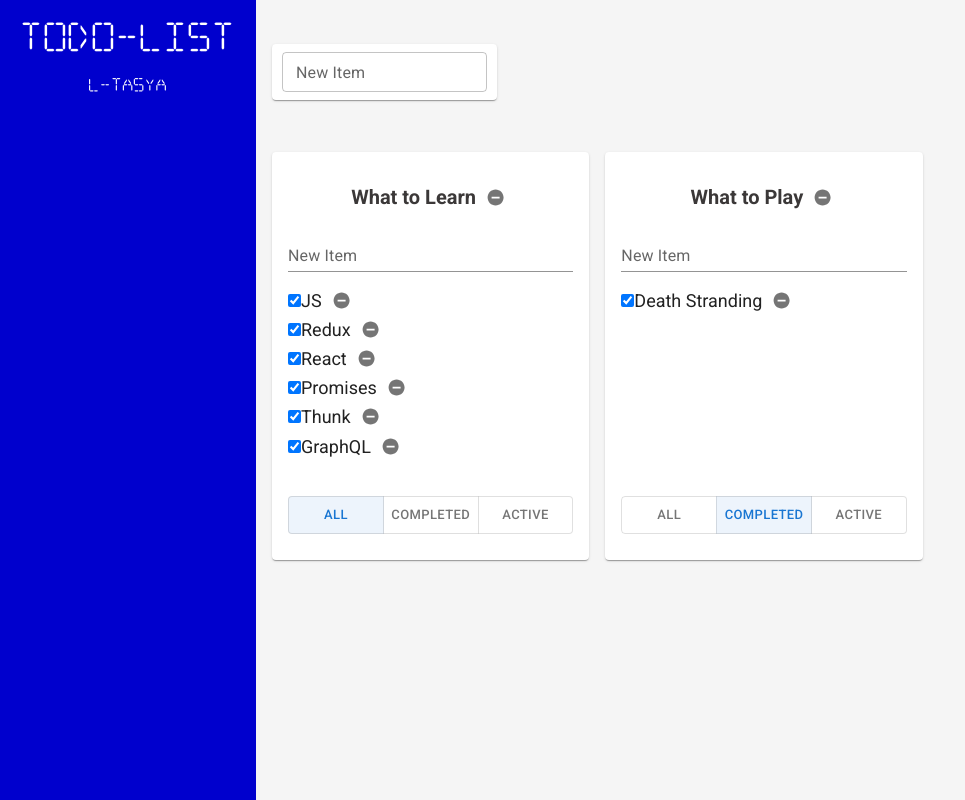
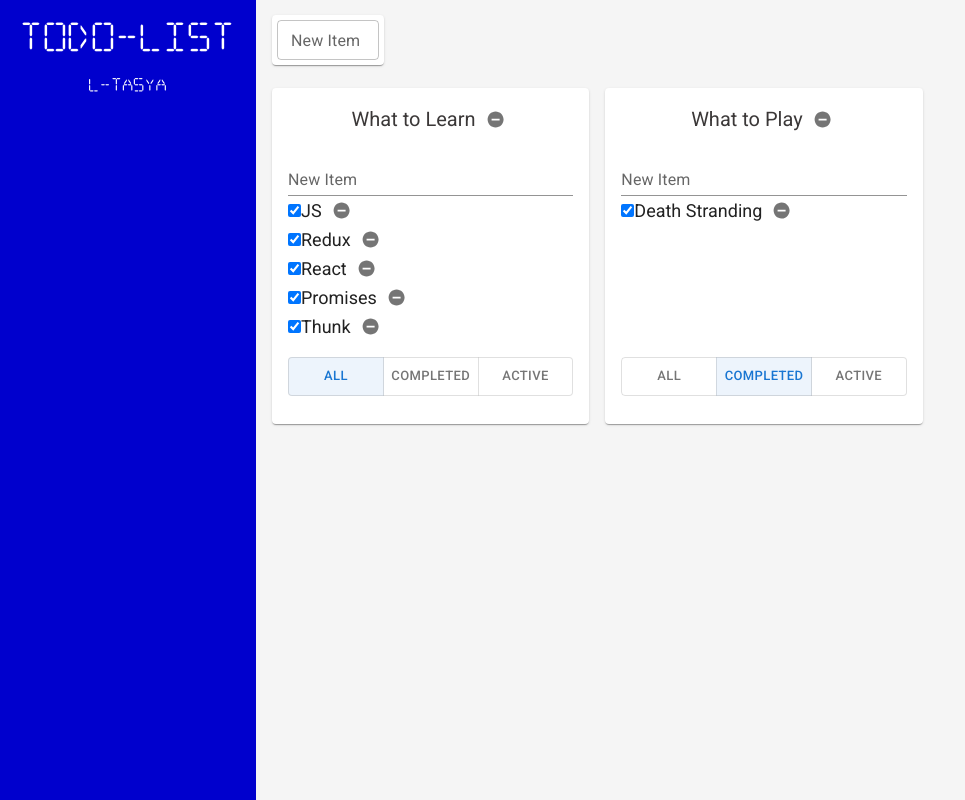
Before and after one commit to l-tasya/todolist, a React (Create React App) app: page / in a window 1280 px wide. Shown: the top 800 px of the page, without its empty margins (0-965 px from the left). Built offline with nearby package versions, Linux system fonts and the light colour scheme; a web font is replaced by a local one.

Commit message:
fixed changing todolist title

```diff
--- a/src/App.tsx
+++ b/src/App.tsx
@@ -26,7 +26,7 @@ const TodoContainer = styled.div`
       margin: 0 16px 16px 8px;
       display: grid;
       grid-template-columns: 1fr 1fr 1fr;
-      grid-template-rows: 1fr 1fr;
+      grid-template-rows: 50% 50%;
 
 `
 export const App = React.memo(() => {
--- a/src/common/components/EditableSpan/EditableSpan.tsx
+++ b/src/common/components/EditableSpan/EditableSpan.tsx
@@ -26,9 +26,9 @@ export const EditableSpan: React.FC<EditableSpanPropsType> = React.memo(({c1, ti
         <div onDoubleClick={doubleClickHandler}>{title}</div>
         :
         <TextField
+            onBlur={doubleClickHandler}
             autoFocus
             onKeyPress={enterHandler}
-            onDoubleClick={doubleClickHandler}
             value={title}
             type="text"
             onChange={onChange}
--- a/src/common/styles/global.ts
+++ b/src/common/styles/global.ts
@@ -11,13 +11,13 @@ export const Content = styled.div`
     background: #f5f5f5;
     display: grid;
     grid-template-columns: 1fr;
-    grid-template-rows: 1fr 6fr;
+    grid-template-rows: 1fr 9fr;
 `
 export const Header = styled(Paper)`
        align-self: center;
        margin:  0 16px;
-       width: 20%;
-       padding: 8px 10px;
+       width: 10%;
+       padding: 5px;
        display: flex;
        align-items: center;
        justify-content: center;
--- a/src/components/TodoList/TodoList.tsx
+++ b/src/components/TodoList/TodoList.tsx
@@ -5,7 +5,6 @@ import {AddItem} from "../../common/components/AddItem/AddItem";
 import {EditableSpan} from "../../common/components/EditableSpan/EditableSpan";
 import {ToggleButton} from "@mui/material";
 import {RemoveItem} from "../../common/components/RemoveC/RemoveItem";
-import {Title} from "../../common/styles/global";
 import {Container, Footer, Header, List} from "./styles";
 import {Task} from "./Task/Task";
 
@@ -47,7 +46,7 @@ export const TodoList: React.FC<TodoListPropsType> = React.memo(({title, filter,
         }, [setFilter, id])
         return <Container>
             <Header>
-                <EditableSpan c1={changeTodoListTitleCallback} title={<Title>{title}</Title>}/>
+                <EditableSpan c1={changeTodoListTitleCallback} title={title}/>
                 <RemoveItem removeCallback={removeTodoListCallback}/>
             </Header>
             <AddItem variant={"standard"} addItem={addTaskCallback}/>
--- a/src/components/TodoList/styles.ts
+++ b/src/components/TodoList/styles.ts
@@ -34,7 +34,7 @@ font-size: 20px;
 `
 export const Container = styled(Paper)`
     display: grid;
-    grid-template-rows: 1fr 1fr 200px 1fr;
-    padding: 16px;
+    grid-template-rows: 1fr 0.5fr 150px 1fr;
+    padding: 0 16px 16px 16px;
     margin: 8px;
 `
--- a/src/redux/reducers/tasksReducer.ts
+++ b/src/redux/reducers/tasksReducer.ts
@@ -15,17 +15,17 @@ export type TasksStateType = AllTasksType
 type StateType = TasksStateType
 
 const initialState: StateType = {
-    ['1']: [
-        {id: '1', title: "JS", isDone: true},
-        {id: '2', title: "Redux", isDone: true},
-        {id: '3', title: "React", isDone: true},
-        {id: '4', title: "Promises", isDone: true},
-        {id: '5', title: "Thunk", isDone: true},
-        {id: '6', title: "GraphQL", isDone: true},
+    [todoList1]: [
+        {id: v1(), title: "JS", isDone: true},
+        {id: v1(), title: "Redux", isDone: true},
+        {id: v1(), title: "React", isDone: true},
+        {id: v1(), title: "Promises", isDone: true},
+        {id: v1(), title: "Thunk", isDone: true},
+        {id: v1(), title: "GraphQL", isDone: true},
     ],
-    ['2']: [
-        {id: '1', title: "Metro", isDone: false},
-        {id: '2', title: "Death Stranding", isDone: true},
+    [todoList2]: [
+        {id: v1(), title: "Metro", isDone: false},
+        {id: v1(), title: "Death Stranding", isDone: true},
     ]
 }
 
--- a/src/redux/reducers/todoListReducer.ts
+++ b/src/redux/reducers/todoListReducer.ts
@@ -13,8 +13,8 @@ type StateType = TodoListsType
 export const todoList1 = v1()
 export const todoList2 = v1()
 const initialState: StateType = [
-    {id: '1', title: "What to Learn", filter: "All"},
-    {id: '2', title: "What to Play", filter: "Completed"},
+    {id: todoList1, title: "What to Learn", filter: "All"},
+    {id: todoList2, title: "What to Play", filter: "Completed"},
 ]
 //todo: read about uuid and fix simple ids for todo and task
 export const todoListReducer = (state: StateType = initialState, action: ActionsType): StateType => {
```
